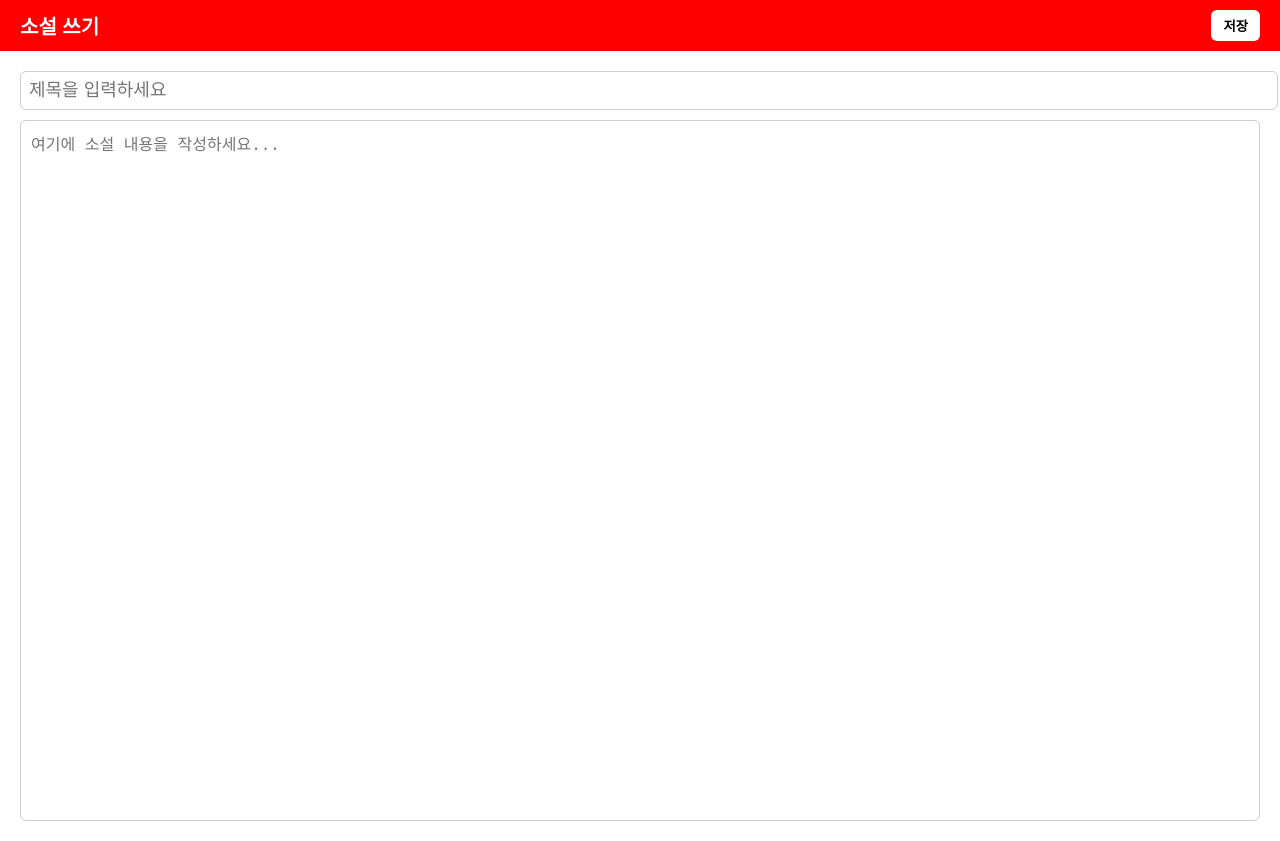
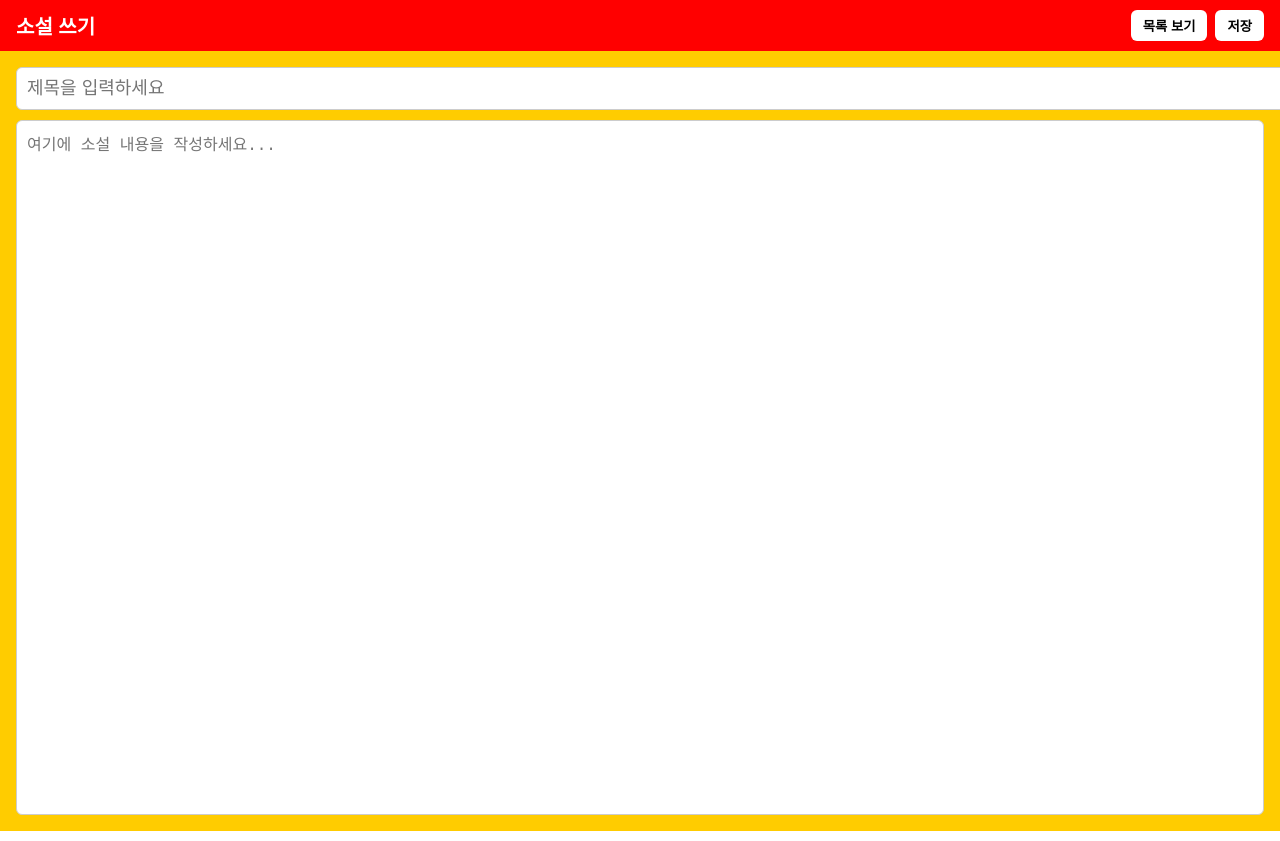
Before and after one commit to CandyAndyNandy/novel, a plain HTML site: page write.html in a window 1280 px wide. Drawn offline with Linux system fonts and the light colour scheme.

Commit message:
Update write.html

```diff
--- a/write.html
+++ b/write.html
@@ -7,43 +7,40 @@
   <style>
     html, body { margin:0; padding:0; height:100%; font-family:sans-serif; }
     header {
-      background:#ff0000; color:white; padding:10px 20px; font-size:20px; font-weight:bold;
+      background:#ff0000; color:white; padding:10px 16px; font-size:20px; font-weight:bold;
       display:flex; justify-content:space-between; align-items:center;
     }
+    .h-actions { display:flex; gap:8px; }
     button {
       background:white; border:none; padding:6px 12px; border-radius:6px; cursor:pointer;
       font-weight:bold;
     }
     button:hover { background:#f0f0f0; }
     .container {
-      padding:20px;
-      display:flex;
-      flex-direction:column;
-      gap:10px;
-      height:calc(100% - 50px);
+      padding:16px;
+      display:flex; flex-direction:column; gap:10px;
+      height:calc(100% - 52px);
+      background:#ffcc00;
     }
     input.title {
-      font-size:18px;
-      padding:8px;
-      border:1px solid #ccc;
-      border-radius:6px;
-      width:100%;
+      font-size:18px; padding:10px; border:1px solid #ccc; border-radius:6px; width:100%;
+      background:white;
     }
     textarea {
-      flex:1;
-      font-size:16px;
-      padding:10px;
-      border:1px solid #ccc;
-      border-radius:6px;
-      resize:none;
+      flex:1; font-size:16px; padding:10px; border:1px solid #ccc; border-radius:6px; resize:none;
+      background:white;
     }
   </style>
 </head>
 <body>
   <header>
     <span>소설 쓰기</span>
-    <button onclick="saveNovel()">저장</button>
+    <div class="h-actions">
+      <button onclick="location.href='view.html'">목록 보기</button>
+      <button onclick="saveNovel()">저장</button>
+    </div>
   </header>
+
   <div class="container">
     <input type="text" id="title" class="title" placeholder="제목을 입력하세요" />
     <textarea id="content" placeholder="여기에 소설 내용을 작성하세요..."></textarea>
@@ -53,22 +50,32 @@
     function saveNovel() {
       const title = document.getElementById('title').value.trim();
       const content = document.getElementById('content').value.trim();
-
       if (!title || !content) {
         alert('제목과 내용을 모두 입력해주세요.');
         return;
       }
 
+      const author = (localStorage.getItem('nickname') || '익명').trim() || '익명';
+      const novel = {
+        id: Date.now(),
+        title,
+        content,
+        author,
+        createdAt: new Date().toISOString()
+      };
+
       try {
-        localStorage.setItem('novelTitle', title);
-        localStorage.setItem('novelContent', content);
+        const list = JSON.parse(localStorage.getItem('novels') || '[]');
+        list.push(novel);
+        localStorage.setItem('novels', JSON.stringify(list));
       } catch (e) {
         alert('저장 실패: 브라우저 저장소를 사용할 수 없습니다.');
         return;
       }
 
       alert('소설이 저장되었습니다.');
-      window.location.href = 'view.html';
+      // 최신 저장한 편을 바로 보이게 하기 위해 쿼리로 id 전달
+      window.location.href = 'view.html?id=' + novel.id;
     }
   </script>
 </body>
```
